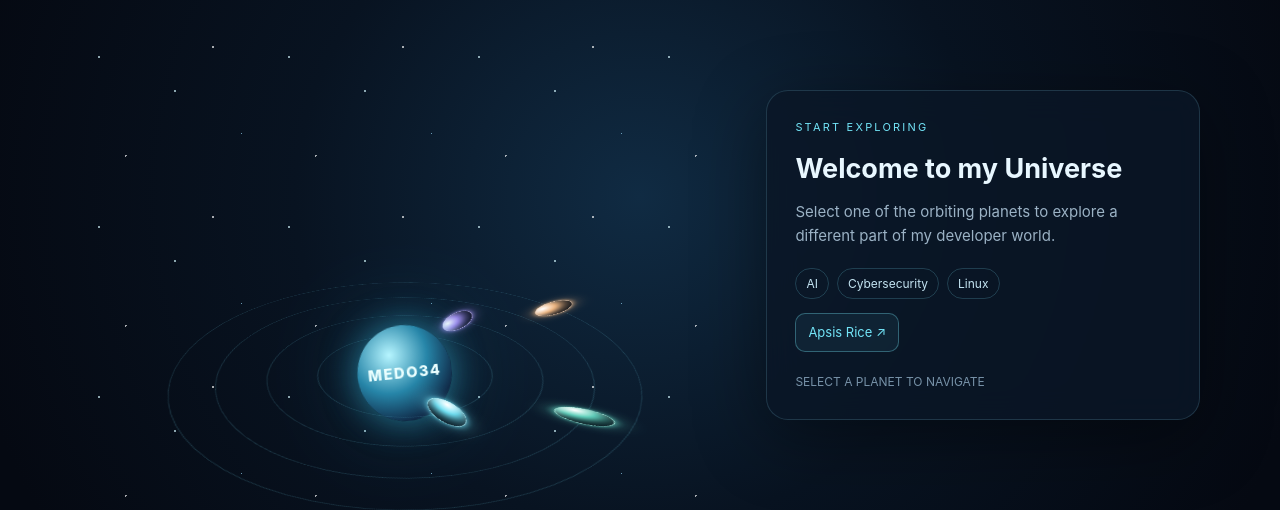
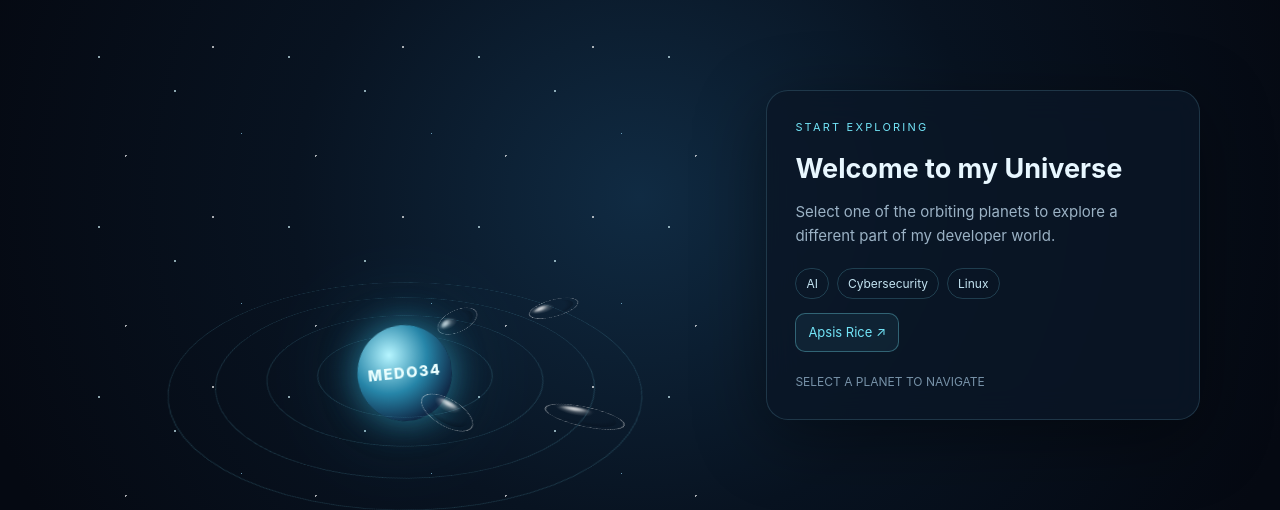
Before and after one commit to medo34op/medo34op, a plain HTML site: page site/index.html in a window 1280 px wide. Shown: the part 302-812 px from the top of the page. Drawn offline with Linux system fonts and the light colour scheme.

Commit message:
Redesign orbiting planets as large shaded 3D spheres

```diff
--- a/site/index.html
+++ b/site/index.html
@@ -18,17 +18,17 @@ h1{font-size:clamp(34px,5vw,62px);line-height:1.04;margin:0 0 14px;letter-spacin
 .sun{position:absolute;width:96px;height:96px;left:50%;top:50%;transform:translate(-50%,-50%) rotateX(-62deg);border-radius:50%;display:grid;place-items:center;background:radial-gradient(circle at 35% 30%,#b6f5ff,#2685a8 42%,#102b49 75%);box-shadow:0 0 34px #3ac9ed88,0 0 90px #278ab655;color:#eaffff;font-weight:800;letter-spacing:.1em}
 .orbit{position:absolute;left:50%;top:50%;border:1px solid #77dff52b;border-radius:50%;transform:translate(-50%,-50%);animation:spin linear infinite}
 .orbit:nth-of-type(2){width:175px;height:175px;animation-duration:24s}.orbit:nth-of-type(3){width:275px;height:275px;animation-duration:34s;animation-direction:reverse}.orbit:nth-of-type(4){width:375px;height:375px;animation-duration:46s}.orbit:nth-of-type(5){width:465px;height:465px;animation-duration:58s;animation-direction:reverse}
-.planet{position:absolute;top:50%;left:100%;width:58px;height:58px;margin:-29px;border:1px solid color-mix(in srgb,var(--planet),white 42%);border-radius:50%;cursor:pointer;background:radial-gradient(circle at 29% 23%,#ffffff 0%,color-mix(in srgb,var(--planet),white 72%) 7%,var(--planet) 34%,color-mix(in srgb,var(--planet),#07111f 48%) 72%,#020711 100%);box-shadow:inset -9px -11px 16px #020711aa,inset 5px 5px 10px #ffffff55,0 0 10px color-mix(in srgb,var(--planet),transparent 18%),0 0 28px color-mix(in srgb,var(--planet),transparent 42%);transform:rotateX(-62deg);transition:scale .2s,box-shadow .2s;touch-action:manipulation;z-index:2}
-.planet::after{content:"";position:absolute;width:20%;height:13%;top:17%;left:22%;border-radius:50%;background:#ffffffaa;filter:blur(3px);transform:rotate(-28deg);pointer-events:none}
-.planet:hover,.planet:focus-visible{scale:1.18;outline:3px solid #eafaff;outline-offset:7px;box-shadow:inset -9px -11px 16px #02071199,inset 5px 5px 10px #ffffff66,0 0 24px var(--planet),0 0 52px color-mix(in srgb,var(--planet),transparent 28%);z-index:5}
-.orbit:nth-of-type(2) .planet{--planet:#72e4f7}.orbit:nth-of-type(3) .planet{--planet:#a68df2}.orbit:nth-of-type(4) .planet{--planet:#64d7c2}.orbit:nth-of-type(5) .planet{--planet:#f1b984}
+.planet{position:absolute;top:50%;left:100%;width:76px;height:76px;margin:-38px;padding:0;border:1px solid #ffffff88;border-radius:50%;cursor:pointer;appearance:none;background:radial-gradient(ellipse at 27% 21%,#ffffff 0%,#fff9 3%,color-mix(in srgb,var(--planet),white 68%) 11%,var(--planet) 38%,color-mix(in srgb,var(--planet),#172033 38%) 67%,#02050d 100%);box-shadow:inset -13px -15px 20px #020711dd,inset 7px 7px 13px #ffffff66,0 0 12px color-mix(in srgb,var(--planet),transparent 8%),0 0 34px color-mix(in srgb,var(--planet),transparent 30%);transform:rotateX(-62deg);transition:scale .2s,box-shadow .2s;touch-action:manipulation;z-index:2}
+.planet::before{content:"";position:absolute;inset:9%;border-radius:50%;background:radial-gradient(ellipse at 30% 25%,#ffffff55,transparent 30%,transparent 58%,#02071199 100%);pointer-events:none}
+.planet::after{content:"";position:absolute;width:30%;height:16%;top:15%;left:18%;border-radius:50%;background:#ffffffdd;filter:blur(4px);transform:rotate(-28deg);pointer-events:none}
+.planet:hover,.planet:focus-visible{scale:1.16;outline:3px solid #eafaff;outline-offset:7px;box-shadow:inset -13px -15px 20px #020711cc,inset 7px 7px 13px #ffffff77,0 0 28px var(--planet),0 0 58px color-mix(in srgb,var(--planet),transparent 20%);z-index:5}
 @keyframes spin{to{transform:translate(-50%,-50%) rotate(360deg)}}
 .panel{background:var(--panel);border:1px solid #8bdff52a;border-radius:22px;padding:28px;backdrop-filter:blur(16px);box-shadow:0 18px 70px #0006;min-height:250px}
 .kicker{color:var(--cyan);font-size:11px;letter-spacing:.2em;text-transform:uppercase}.panel h2{margin:10px 0;font-size:27px}.panel p{color:var(--muted);margin:0 0 20px}.panel a{color:var(--cyan);text-decoration:none}.panel a:hover{text-decoration:underline}.hint{font-size:12px;color:#7792a8;margin-top:20px}
 .chips{display:flex;flex-wrap:wrap;gap:8px}.chips span{border:1px solid #7bdff533;border-radius:999px;padding:5px 10px;color:#c4e4f2;font-size:12px}
 .environment-link{display:inline-block;margin-top:14px;padding:8px 12px;border:1px solid #72e4f755;border-radius:10px;background:#72e4f710;font-size:13px}
 footer{text-align:center;color:#71899c;font-size:12px;padding:0 20px 24px}
-@media(max-width:780px){.layout{grid-template-columns:1fr;gap:8px}.scene{height:500px;min-height:420px}.system{width:360px;height:360px;max-width:94vw;max-height:94vw}.orbit:nth-of-type(5){width:350px;height:350px}.orbit:nth-of-type(4){width:285px;height:285px}.orbit:nth-of-type(3){width:220px;height:220px}.orbit:nth-of-type(2){width:150px;height:150px}.planet{width:58px;height:58px;margin:-29px}.panel{max-width:600px;margin:auto}}
+@media(max-width:780px){.layout{grid-template-columns:1fr;gap:8px}.scene{height:500px;min-height:420px}.system{width:360px;height:360px;max-width:94vw;max-height:94vw}.orbit:nth-of-type(5){width:350px;height:350px}.orbit:nth-of-type(4){width:285px;height:285px}.orbit:nth-of-type(3){width:220px;height:220px}.orbit:nth-of-type(2){width:150px;height:150px}.planet{width:76px;height:76px;margin:-38px}.panel{max-width:600px;margin:auto}}
 @media(prefers-reduced-motion:reduce){.orbit{animation:none}}
 </style>
 </head>
```
